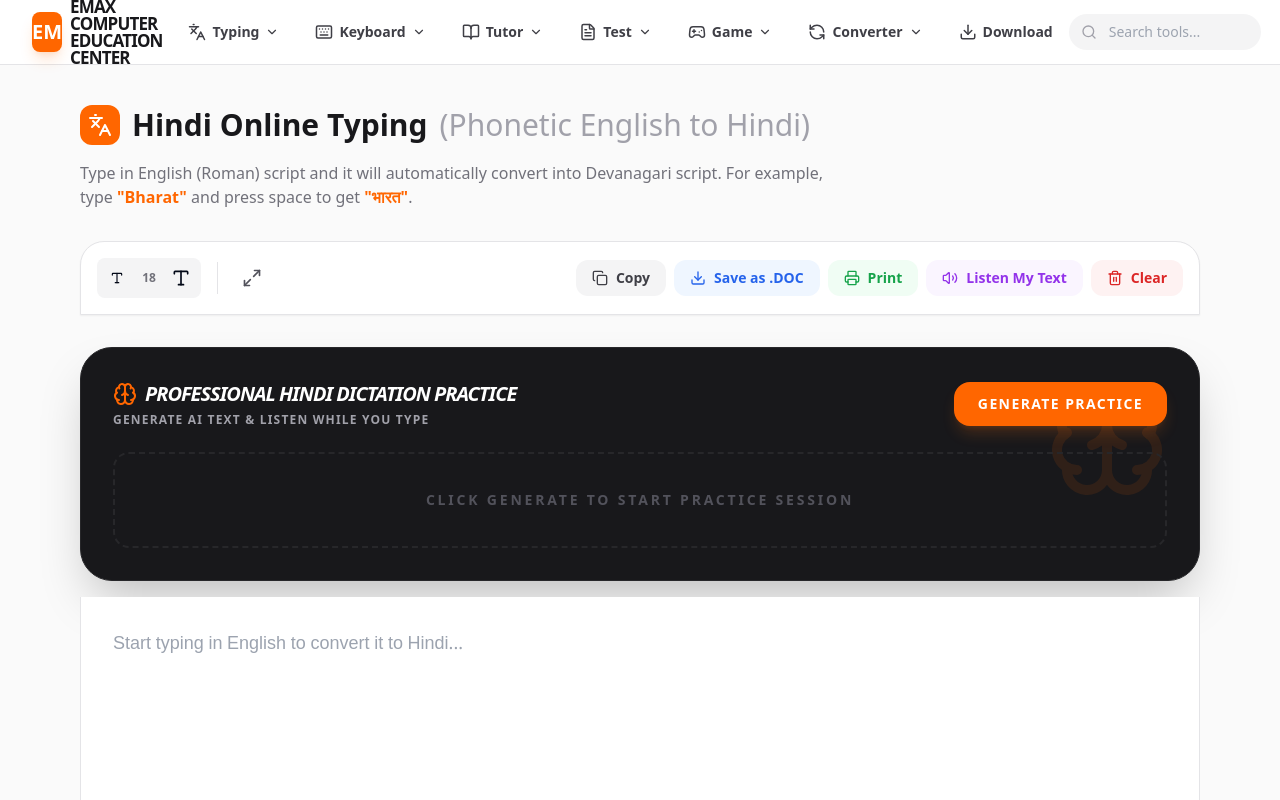
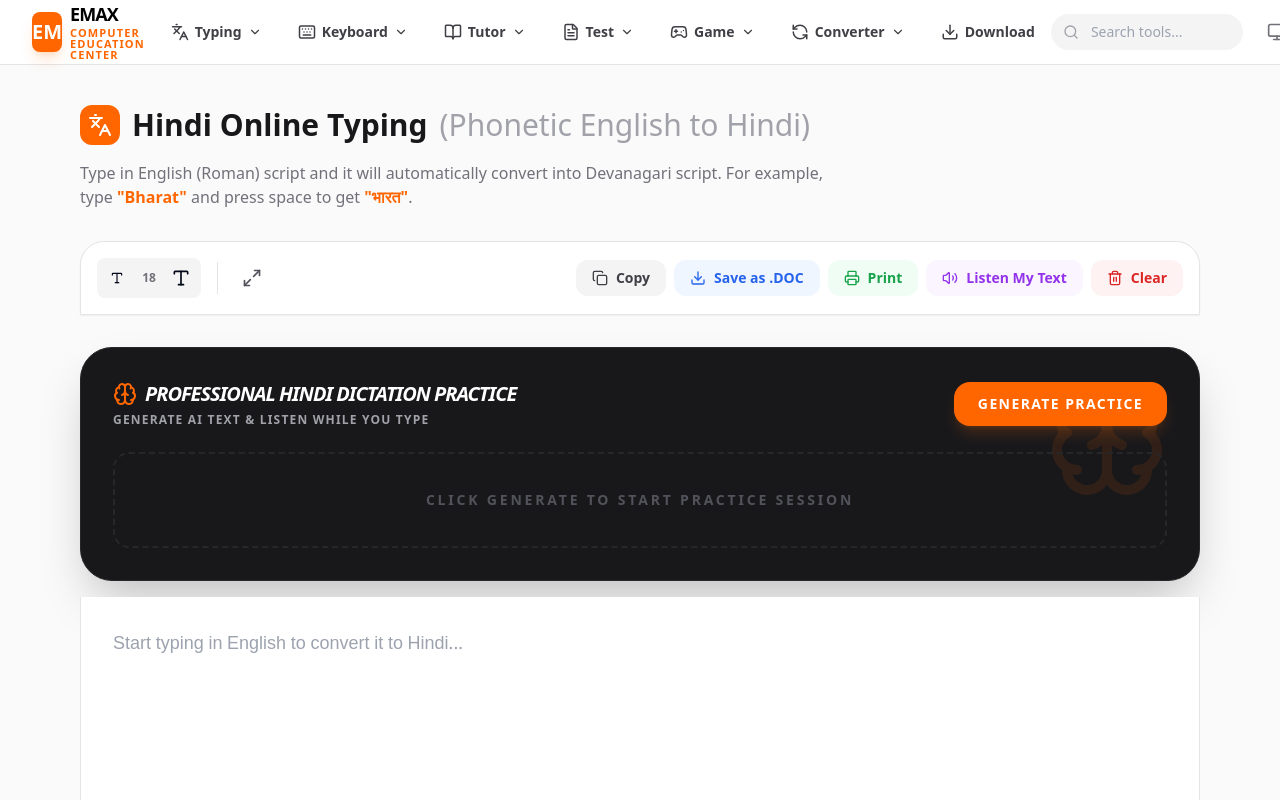
Before and after one commit to haarekasahara1923-wq/type, a Next.js app: page /typing/hindi in a window 1280 px wide. Shown: the top 800 px of the page. Built offline with nearby package versions, Linux system fonts and the light colour scheme.

Commit message:
Fix Navbar branding colors and improve AI paragraph generation logic

```diff
--- a/src/app/typing/[lang]/page.tsx
+++ b/src/app/typing/[lang]/page.tsx
@@ -68,13 +68,20 @@ export default function DynamicTypingPage() {
   const handleAiGenerate = async () => {
     setIsAiLoading(true);
     try {
-      const response = await fetch("/api/paragraphs?language=" + (lang === "hindi" ? "Hindi" : "English") + "&difficulty=Intermediate");
+      // First try to get from database
+      const response = await fetch("/api/paragraphs?language=" + (lang === "hindi" ? "Hindi" : "English"));
       const data = await response.json();
-      if (data && data.length > 0) {
+
+      if (Array.isArray(data) && data.length > 0) {
         setPracticeText(data[Math.floor(Math.random() * data.length)].content);
+      } else {
+        // If DB is empty or fails, fallback to direct generation via a new POST endpoint or just alert
+        alert("Preparing AI Content... Please click again in 5 seconds if text doesn't appear.");
+         // The GET endpoint has a fallback internally to generate, so it might just need a retry or it's slow.
       }
     } catch (e) {
-      console.error(e);
+      console.error("AI Generation Error:", e);
+      alert("AI Service is currently busy. Please try again later.");
     } finally {
       setIsAiLoading(false);
     }
--- a/src/app/typing/hindi/page.tsx
+++ b/src/app/typing/hindi/page.tsx
@@ -65,13 +65,17 @@ export default function HindiTypingPage() {
   const handleAiGenerate = async () => {
     setIsAiLoading(true);
     try {
-      const response = await fetch("/api/paragraphs?language=Hindi&difficulty=Intermediate");
+      const response = await fetch("/api/paragraphs?language=Hindi");
       const data = await response.json();
-      if (data && data.length > 0) {
+
+      if (Array.isArray(data) && data.length > 0) {
         setPracticeText(data[Math.floor(Math.random() * data.length)].content);
+      } else {
+        alert("Preparing AI Content... Please click again in 5 seconds if text doesn't appear.");
       }
     } catch (e) {
-      console.error(e);
+      console.error("AI Generation Error:", e);
+      alert("AI Service is currently busy. Please try again later.");
     } finally {
       setIsAiLoading(false);
     }
--- a/src/components/Navbar.tsx
+++ b/src/components/Navbar.tsx
@@ -94,11 +94,11 @@ export default function Navbar() {
                 EM
               </div>
               <div className="flex flex-col">
-                <span className="text-[17px] font-black tracking-tighter text-zinc-900 leading-none uppercase">
-                  Emax Computer
+                <span className="text-[18px] font-black tracking-tighter text-[#000000] leading-none uppercase">
+                  EMAX
                 </span>
-                <span className="text-[17px] font-black tracking-tighter text-zinc-900 leading-none uppercase">
-                  Education Center
+                <span className="text-[11px] font-black tracking-widest text-[#ff6600] leading-none uppercase mt-1">
+                  Computer Education Center
                 </span>
               </div>
             </Link>
```
Also changed, not shown: tmp/test_ai.js (added, +16 -0 lines).
